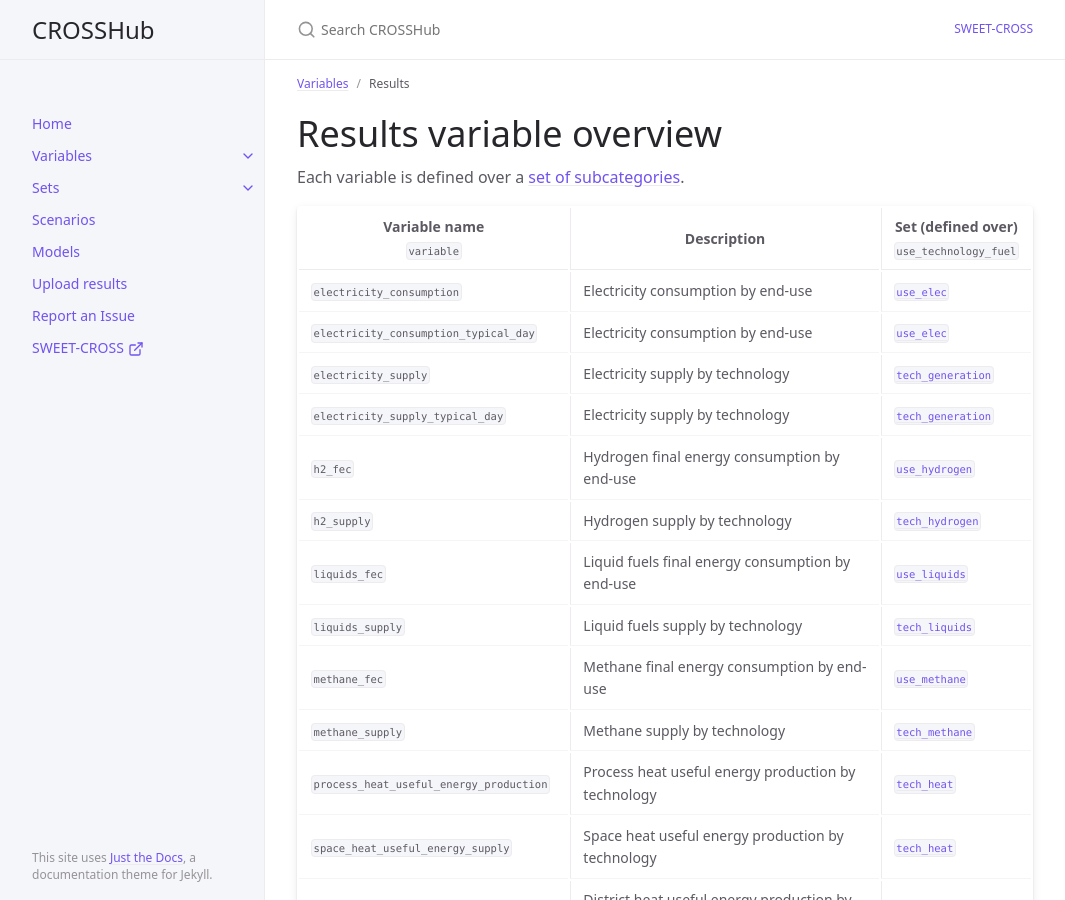
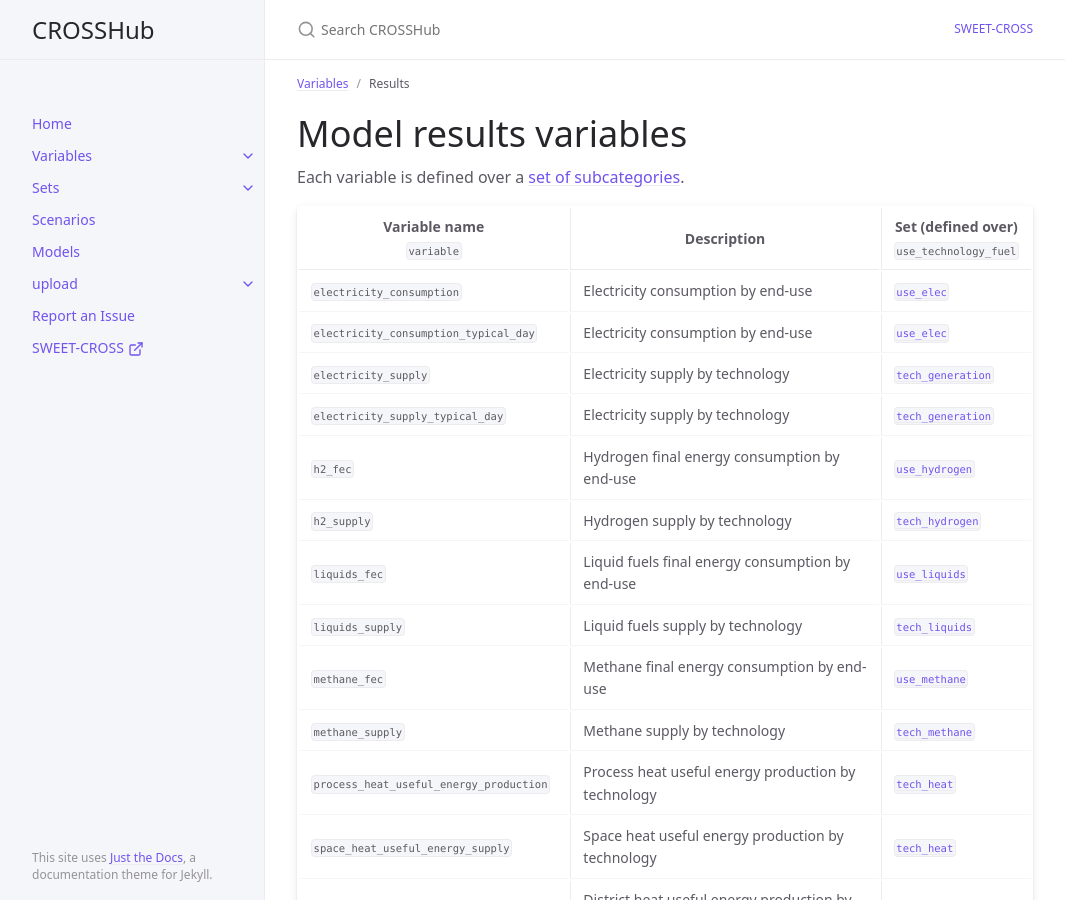
Before and after one commit to sweet-cross/data-model, a Jekyll site: the page built from docs/variables/results.md, in a window 1280 px wide and 900 px high. Shown: the whole window, without its empty margins (107-1172 px from the left). Built offline with Jekyll 4.4.1, drawn with Linux system fonts in a browser that asks for light colours; cached includes are drawn as plain includes.

```diff
--- a/docs/upload/index.md
+++ b/docs/upload/index.md
@@ -1,5 +1,5 @@
 ---
-title: Upload results
+title: upload
 layout: default
 has_toc: false
 nav_order: 6
--- a/docs/variables/results.md
+++ b/docs/variables/results.md
@@ -5,27 +5,27 @@ layout: default
 nav_order: 1
 ---
 
-# Results variable overview
+# Model results variables
 
-Each variable is defined over a  [set of subcategories](/instructions-data/docs/variables/use_technology_fuel/).
+Each variable is defined over a  [set of subcategories](/instructions-data/docs/sets/).
 
 | Variable name<br>`variable` | Description  | Set (defined over)<br>`use_technology_fuel` |
 | ---- | ------------ | ------------------------ |
-| `electricity_consumption` | Electricity consumption by end-use | [`use_elec`](/instructions-data/docs/variables/sets/use_elec) |
-| `electricity_consumption_typical_day` | Electricity consumption by end-use | [`use_elec`](/instructions-data/docs/variables/sets/use_elec)|
-| `electricity_supply` | Electricity supply by technology | [`tech_generation`](/instructions-data/docs/variables/sets/tech_generation) |
-| `electricity_supply_typical_day` | Electricity supply by technology | [`tech_generation`](/instructions-data/docs/variables/sets/tech_generation)|
-| `h2_fec` | Hydrogen final energy consumption by end-use | [`use_hydrogen`](/instructions-data/docs/variables/sets/use_hydrogen) |
-| `h2_supply` | Hydrogen supply by technology | [`tech_hydrogen`](/instructions-data/docs/variables/sets/tech_hydrogen) |
-| `liquids_fec`| Liquid fuels final energy consumption by end-use | [`use_liquids`](/instructions-data/docs/variables/sets/use_liquids) |
-| `liquids_supply` | Liquid fuels supply by technology | [`tech_liquids`](/instructions-data/docs/variables/sets/tech_liquids) |
-| `methane_fec` | Methane final energy consumption by end-use | [`use_methane`](/instructions-data/docs/variables/sets/use_methane) |
-| `methane_supply` | Methane supply by technology | [`tech_methane`](/instructions-data/docs/variables/sets/tech_methane) |
-| `process_heat_useful_energy_production` | Process heat useful energy production by technology | [`tech_heat`](/instructions-data/docs/variables/sets/tech_heat) |
-| `space_heat_useful_energy_supply` | Space heat useful energy production by technology | [`tech_heat`](/instructions-data/docs/variables/sets/tech_heat) |
-| `district_heat_useful_energy_production` | District heat useful energy production by technology | [`tech_heat`](/instructions-data/docs/variables/sets/tech_heat) |
-| `passenger_road_public_fec` | Passenger road public transport final energy consumption by fuel | [`fuel`](/instructions-data/docs/variables/sets/fuel)|
-| `passenger_road_private_fec`  | Passenger road transport final energy consumption by fuel | [`fuel`](/instructions-data/docs/variables/sets/fuel)|
-| `freight_road_fec` | Fright road transport final energy consumption by fuel | [`fuel`](/instructions-data/docs/variables/sets/fuel)|
-| `storage_installed_volume`| Installed storage volume by storage type | [`tech_storage`](/instructions-data/docs/variables/sets/tech_storage)|
-| `storage_output`| Storage output by storage type | [`tech_storage`](/instructions-data/docs/variables/sets/tech_storage)|
+| `electricity_consumption` | Electricity consumption by end-use | [`use_elec`](/instructions-data/docs/sets/use_elec) |
+| `electricity_consumption_typical_day` | Electricity consumption by end-use | [`use_elec`](/instructions-data/docs/sets/use_elec)|
+| `electricity_supply` | Electricity supply by technology | [`tech_generation`](/instructions-data/docs/sets/tech_generation) |
+| `electricity_supply_typical_day` | Electricity supply by technology | [`tech_generation`](/instructions-data/docs/sets/tech_generation)|
+| `h2_fec` | Hydrogen final energy consumption by end-use | [`use_hydrogen`](/instructions-data/docs/sets/use_hydrogen) |
+| `h2_supply` | Hydrogen supply by technology | [`tech_hydrogen`](/instructions-data/docs/sets/tech_hydrogen) |
+| `liquids_fec`| Liquid fuels final energy consumption by end-use | [`use_liquids`](/instructions-data/docs/sets/use_liquids) |
+| `liquids_supply` | Liquid fuels supply by technology | [`tech_liquids`](/instructions-data/docs/sets/tech_liquids) |
+| `methane_fec` | Methane final energy consumption by end-use | [`use_methane`](/instructions-data/docs/sets/use_methane) |
+| `methane_supply` | Methane supply by technology | [`tech_methane`](/instructions-data/docs/sets/tech_methane) |
+| `process_heat_useful_energy_production` | Process heat useful energy production by technology | [`tech_heat`](/instructions-data/docs/sets/tech_heat) |
+| `space_heat_useful_energy_supply` | Space heat useful energy production by technology | [`tech_heat`](/instructions-data/docs/sets/tech_heat) |
+| `district_heat_useful_energy_production` | District heat useful energy production by technology | [`tech_heat`](/instructions-data/docs/sets/tech_heat) |
+| `passenger_road_public_fec` | Passenger road public transport final energy consumption by fuel | [`fuel`](/instructions-data/docs/sets/fuel)|
+| `passenger_road_private_fec`  | Passenger road transport final energy consumption by fuel | [`fuel`](/instructions-data/docs/sets/fuel)|
+| `freight_road_fec` | Fright road transport final energy consumption by fuel | [`fuel`](/instructions-data/docs/sets/fuel)|
+| `storage_installed_volume`| Installed storage volume by storage type | [`tech_storage`](/instructions-data/docs/sets/tech_storage)|
+| `storage_output`| Storage output by storage type | [`tech_storage`](/instructions-data/docs/sets/tech_storage)|
```
Also changed, not shown: index.md (+3 -3 lines).
